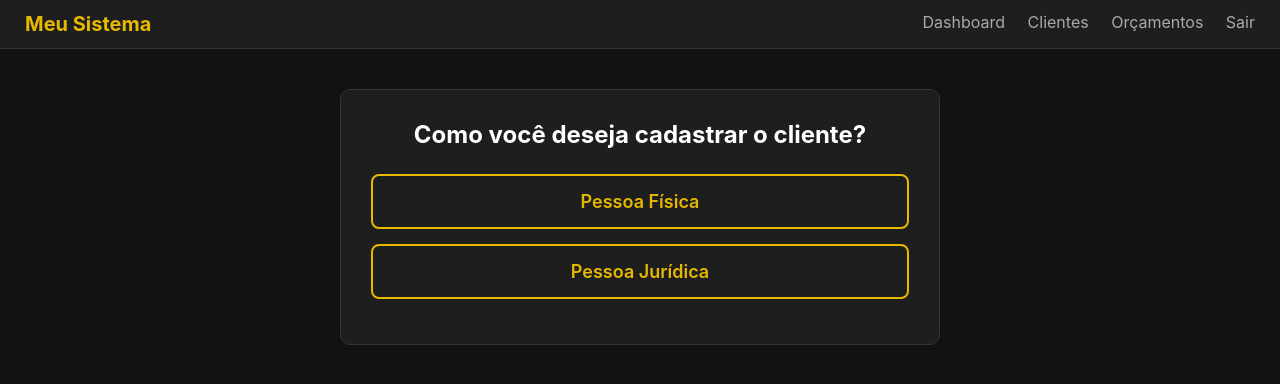
After one commit to Luisinho-PT/Solar-Energy, a Django app: page /clientes/novo/selecionar/ in a window 1280 px wide. The commit adds this page. Shown: the top 384 px of the page. Run offline with Django 5.2, Linux system fonts and the light colour scheme.

Commit message:
mudanca no css

```diff
--- a/app/static/css/base.css
+++ b/app/static/css/base.css
@@ -1,43 +1,73 @@
+
+/* 1. Definição da paleta de cores "Preto e Dourado" */
+:root {
+    --color-primary: #E6B800;       /* Amarelo Dourado (para botões, links) */
+    --color-primary-hover: #C8A400; /* Dourado mais escuro (para hover) */
+
+    --color-bg: #121212;            /* Fundo (Preto suave) */
+    --color-surface: #1E1E1E;       /* Cor dos Cards (Preto mais claro) */
+    --color-border: #333333;        /* Cor das bordas */
+
+    --color-text: #FFFFFF;          /* Texto principal (Branco) */
+    --color-text-secondary: #AAAAAA;/* Texto secundário (Cinza) */
+
+    /* Cores de Ação */
+    --color-danger: #E74C3C;        /* Vermelho (Excluir) */
+    --color-warning: #F39C12;       /* Laranja/Amarelo (Editar) */
+}
+
+/* 2. Reset global e Fonte Moderna */
+*, *::before, *::after {
+    box-sizing: border-box;
+    margin: 0;
+    padding: 0;
+}
+
 body {
     margin: 0;
-    font-family: Arial, Helvetica, sans-serif;
-    background: #f2f2f2;
-    color: #333;
+    /* 3. Pilha de fontes modernas */
+    font-family: -apple-system, BlinkMacSystemFont, "Segoe UI", Roboto,
+                 Helvetica, Arial, sans-serif, "Apple Color Emoji",
+                 "Segoe UI Emoji", "Segoe UI Symbol";
+    background: var(--color-bg);
+    color: var(--color-text);
 }
 
-/* NAVBAR SUPERIOR */
+/* 4. NAVBAR SUPERIOR (Modernizada) */
 .navbar {
     width: 100%;
-    background: #0066ff;
-    color: white;
+    background: var(--color-surface); /* Usa a cor do card */
+    color: var(--color-text);
     display: flex;
     justify-content: space-between;
     padding: 12px 25px;
-    box-shadow: 0 2px 6px rgba(0,0,0,0.2);
+    /* Sombra sutil foi trocada por uma borda inferior */
+    border-bottom: 1px solid var(--color-border);
     position: sticky;
     top: 0;
+    z-index: 100;
 }
 
 .system-title {
     font-weight: bold;
     font-size: 20px;
+    color: var(--color-primary); /* Título do sistema em Dourado */
 }
 
 .nav-links a {
-    color: white;
+    color: var(--color-text-secondary);
     margin-left: 18px;
     text-decoration: none;
     font-size: 16px;
+    transition: color 0.2s ease;
 }
 
+/* Efeito de hover dourado */
 .nav-links a:hover {
-    text-decoration: underline;
+    text-decoration: none;
+    color: var(--color-primary);
 }
 
-/* ÁREA DE CONTEÚDO */
-.content {
-    width: 90%;
-    max-width: 1200px;
-    margin: auto;
-    padding-top: 25px;
-}
+/* * 5. Removemos o .content daqui, pois cada página
+ * define seu próprio .container, o que é uma prática melhor.
+ */
--- /dev/null
+++ b/app/static/css/client_select_type.css
@@ -0,0 +1,63 @@
+/* client_select_type.css (Modernizado com Glow no Hover) */
+
+.selection-container {
+    width: 90%;
+    max-width: 600px;
+    margin: auto;
+    padding-top: 40px;
+    text-align: center;
+}
+.selection-card {
+    background: var(--color-surface);
+    border: 1px solid var(--color-border);
+    border-radius: 10px;
+    padding: 30px;
+}
+.selection-title {
+    font-size: 24px;
+    margin-bottom: 25px;
+    color: var(--color-text);
+}
+
+/* Botão de seleção (Base) */
+.btn-select {
+    display: block;
+    width: 100%;
+    padding: 15px;
+    margin-bottom: 15px;
+    font-size: 18px;
+    font-weight: 600;
+    text-decoration: none;
+    border-radius: 8px;
+    transition: 0.3s ease; /* Transição mais suave para o glow */
+    box-sizing: border-box;
+    /* Adiciona uma sombra inicial invisível para a transição */
+    box-shadow: 0 0 0px rgba(230, 184, 0, 0);
+}
+
+/* Botão PF (Primário - Dourado) */
+.btn-pf {
+    background-color: transparent;
+    color: var(--color-primary); /* Preto */
+    border: 2px solid var(--color-primary);
+}
+.btn-pf:hover {
+    color: var(--color-bg);
+    background-color: var(--color-primary-hover);
+    border-color: var(--color-primary-hover);
+    box-shadow: 0 0 15px rgba(230, 184, 0, 0.7); /* Brilho dourado forte */
+    transform: translateY(-2px); /* Efeito de "levitar" sutil */
+}
+
+/* Botão PJ (Secundário - "Ghost") */
+.btn-pj {
+    background-color: transparent;
+    color: var(--color-primary); /* Texto Dourado */
+    border: 2px solid var(--color-primary);
+}
+.btn-pj:hover {
+    background-color: var(--color-primary);
+    color: var(--color-bg);
+    box-shadow: 0 0 15px rgba(230, 184, 0, 0.7); /* Brilho dourado forte */
+    transform: translateY(-2px); /* Efeito de "levitar" sutil */
+}
--- /dev/null
+++ b/app/templates/clients/client_select_type.html
@@ -0,0 +1,19 @@
+{% extends 'base/base.html' %}
+{% load static %}
+
+{% block content %}
+<link rel="stylesheet" href="{% static 'css/client_select_type.css' %}">
+<div class="selection-container">
+    <div class="selection-card">
+        <h2 class="selection-title">Como você deseja cadastrar o cliente?</h2>
+
+        <a href="{% url 'clients:client_create' %}?tipo=pf" class="btn-select btn-pf">
+            Pessoa Física
+        </a>
+
+        <a href="{% url 'clients:client_create' %}?tipo=pj" class="btn-select btn-pj">
+            Pessoa Jurídica
+        </a>
+    </div>
+</div>
+{% endblock %}
--- a/app/urls.py
+++ b/app/urls.py
@@ -1,4 +1,5 @@
 from django.urls import path
+from django.views.generic import TemplateView
 from .views import (
     ClientListView, ClientCreateView, ClientUpdateView, ClientDeleteView
 )
@@ -6,8 +7,13 @@ from .views import (
 app_name = "clients"
 
 urlpatterns = [
+    # Nova Rota: A página que pergunta "Pessoa Física ou Jurídica?"
+    path('clientes/novo/selecionar/', TemplateView.as_view(template_name='clients/client_select_type.html'), name='client_select_type'),
+
+    # Rota Existente: A página do formulário (agora receberá ?tipo=pf ou ?tipo=pj)
+    path('clientes/novo/', ClientCreateView.as_view(), name='client_create'),
+
     path('clientes/', ClientListView.as_view(), name='client_list'),
-    path('clientes/novo/', ClientCreateView.as_view(), name='client_create'),
     path('clientes/<int:pk>/editar/', ClientUpdateView.as_view(), name='client_edit'),
     path('clientes/<int:pk>/excluir/', ClientDeleteView.as_view(), name='client_delete'),
 ]
```
Also changed, not shown: app/forms.py (+21 -9 lines), app/static/css/client_delete.css (+33 -9 lines), app/static/css/client_detail.css (+45 -14 lines), app/static/css/client_form.css (+52 -25 lines), app/static/css/client_list.css (+62 -36 lines), app/static/js/client_form.js (+24 -37 lines), app/templates/clients/client_form.html (+14 -13 lines), app/templates/clients/client_list.html (+23 -23 lines), app/views.py (+23 -0 lines).
